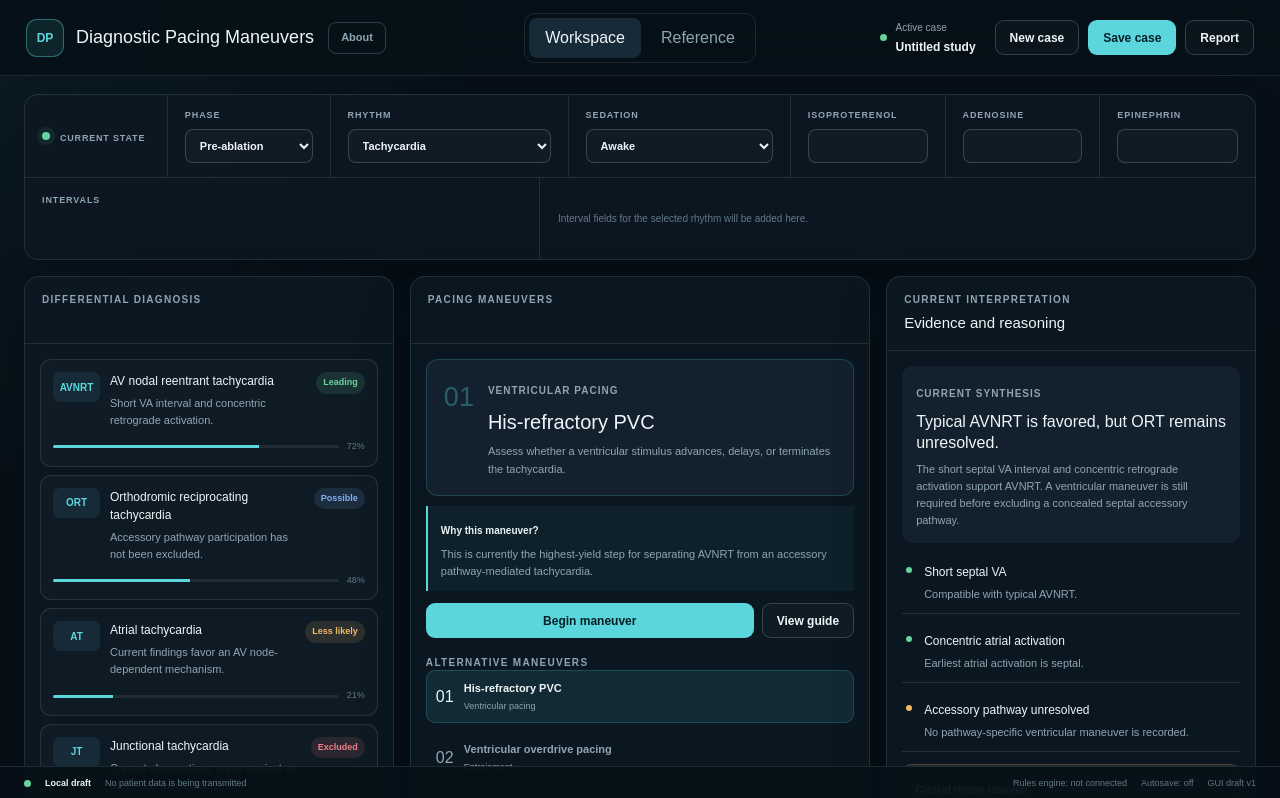
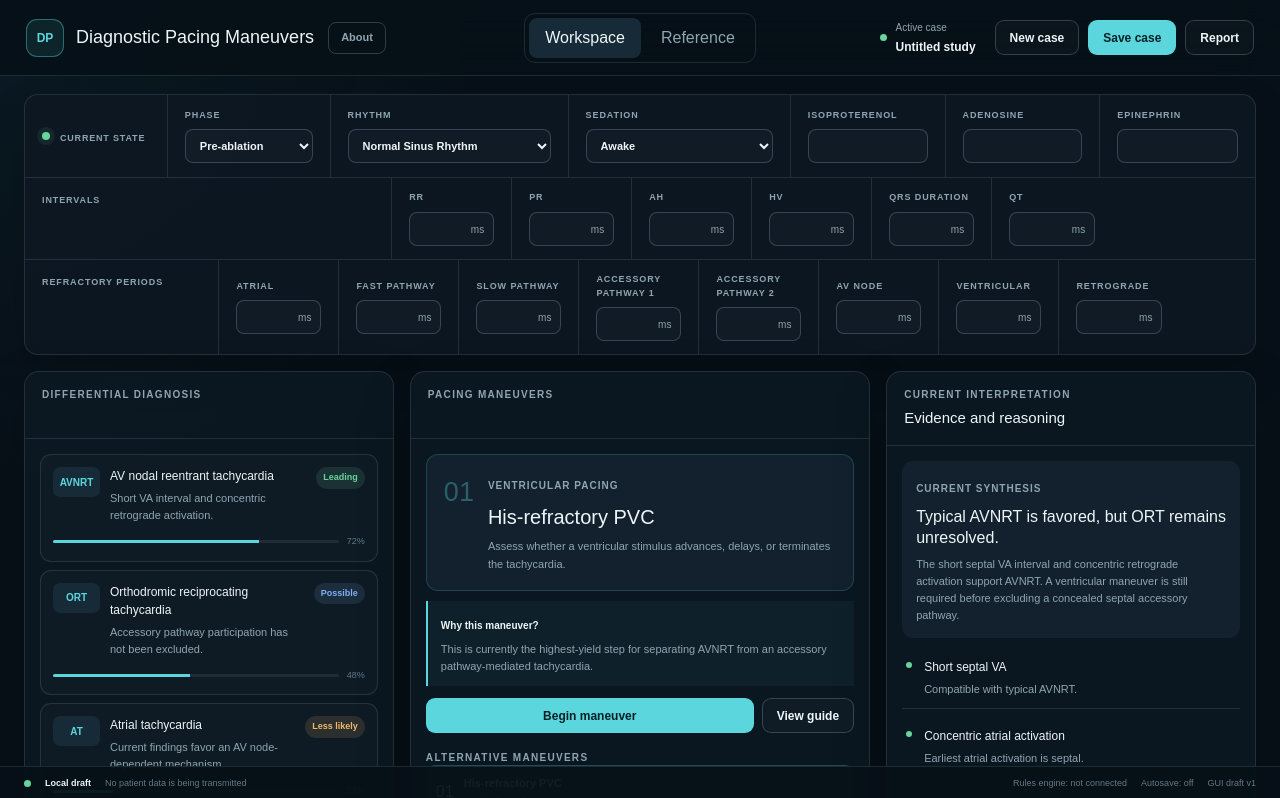
Before and after one commit to diagnosticpacing/diagnostic-pacing, a Next.js app: page / in a window 1280 px wide. Shown: the top 798 px of the page. Built offline with nearby package versions, Linux system fonts and the light colour scheme.

Commit message:
Add refractory period fields and default sinus rhythm

```diff
--- a/app/globals.css
+++ b/app/globals.css
@@ -318,7 +318,8 @@ button {
   pointer-events: none;
 }
 
-.intervalsToolbarRow {
+.intervalsToolbarRow,
+.refractoryPeriodsToolbarRow {
   display: grid;
   grid-template-columns: minmax(135px, 0.72fr) 1fr;
   min-height: 82px;
@@ -345,11 +346,17 @@ button {
   grid-template-columns: repeat(6, minmax(120px, 1fr));
 }
 
+.refractoryPeriodFields {
+  display: grid;
+  grid-template-columns: repeat(8, minmax(120px, 1fr));
+}
+
 .intervalField {
   border-right: 1px solid var(--border);
 }
 
-.intervalFields > :last-child {
+.intervalFields > :last-child,
+.refractoryPeriodFields > :last-child {
   border-right: 0;
 }
 
@@ -953,7 +960,8 @@ button {
     min-width: 1135px;
   }
 
-  .intervalsToolbarRow {
+  .intervalsToolbarRow,
+  .refractoryPeriodsToolbarRow {
     min-width: 1135px;
   }
 }
--- a/app/page.tsx
+++ b/app/page.tsx
@@ -78,7 +78,7 @@ export default function Home() {
   const [selectedManeuver, setSelectedManeuver] = useState(0);
   const [aboutOpen, setAboutOpen] = useState(false);
   const [phase, setPhase] = useState("Pre-ablation");
-  const [rhythm, setRhythm] = useState("Tachycardia");
+  const [rhythm, setRhythm] = useState("Normal Sinus Rhythm");
   const [sedation, setSedation] = useState("Awake");
   const [isoproterenol, setIsoproterenol] = useState("");
   const [adenosine, setAdenosine] = useState("");
@@ -90,6 +90,16 @@ export default function Home() {
     hv: "",
     qrsDuration: "",
     qt: "",
+  });
+  const [refractoryPeriods, setRefractoryPeriods] = useState({
+    atrial: "",
+    fastPathway: "",
+    slowPathway: "",
+    accessoryPathway1: "",
+    accessoryPathway2: "",
+    avNode: "",
+    ventricular: "",
+    retrograde: "",
   });
   const [stateChanges, setStateChanges] = useState<string[]>([]);
 
@@ -118,6 +128,19 @@ export default function Home() {
     }));
 
     logStateChange(label, value ? `${value} ms` : "");
+  }
+
+  function updateRefractoryPeriod(
+    key: keyof typeof refractoryPeriods,
+    label: string,
+    value: string,
+  ) {
+    setRefractoryPeriods((current) => ({
+      ...current,
+      [key]: value,
+    }));
+
+    logStateChange(`${label} refractory period`, value ? `${value} ms` : "");
   }
 
   return (
@@ -307,6 +330,55 @@ export default function Home() {
               Interval fields for the selected rhythm will be added here.
             </div>
           )}
+        </div>
+
+        <div className="refractoryPeriodsToolbarRow">
+          <div className="intervalsHeading">
+            <span>Refractory Periods</span>
+          </div>
+
+          <div className="refractoryPeriodFields">
+            {[
+              ["atrial", "Atrial"],
+              ["fastPathway", "Fast Pathway"],
+              ["slowPathway", "Slow Pathway"],
+              ["accessoryPathway1", "Accessory Pathway 1"],
+              ["accessoryPathway2", "Accessory Pathway 2"],
+              ["avNode", "AV Node"],
+              ["ventricular", "Ventricular"],
+              ["retrograde", "Retrograde"],
+            ].map(([key, label]) => (
+              <div className="toolbarField intervalField" key={key}>
+                <label htmlFor={`refractory-period-${key}`}>{label}</label>
+                <div className="unitInput">
+                  <input
+                    id={`refractory-period-${key}`}
+                    inputMode="decimal"
+                    value={
+                      refractoryPeriods[
+                        key as keyof typeof refractoryPeriods
+                      ]
+                    }
+                    onChange={(event) =>
+                      setRefractoryPeriods((current) => ({
+                        ...current,
+                        [key]: event.target.value,
+                      }))
+                    }
+                    onBlur={(event) =>
+                      updateRefractoryPeriod(
+                        key as keyof typeof refractoryPeriods,
+                        label,
+                        event.target.value,
+                      )
+                    }
+                    aria-label={`${label} refractory period in milliseconds`}
+                  />
+                  <span>ms</span>
+                </div>
+              </div>
+            ))}
+          </div>
         </div>
       </section>
 
```
